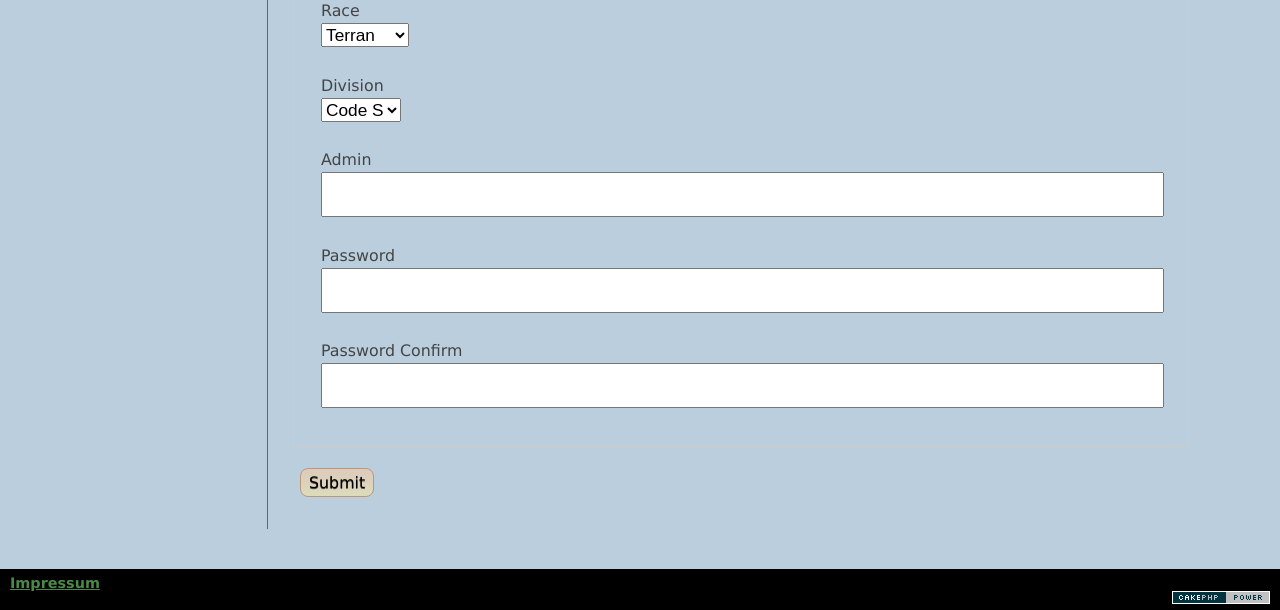
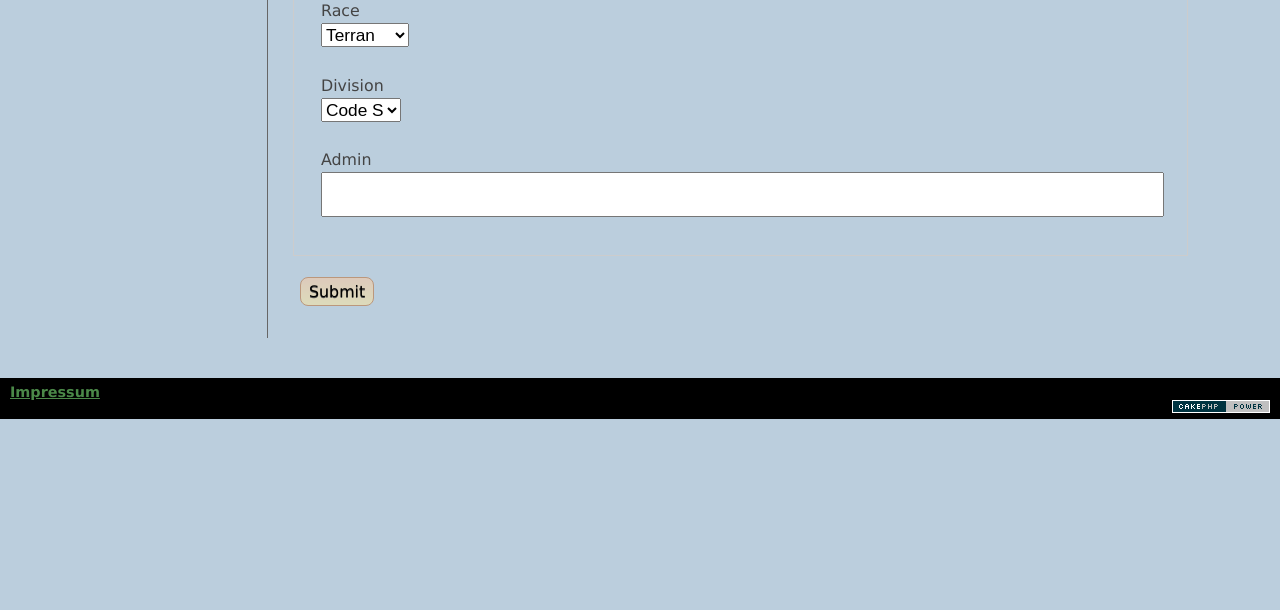
Before and after one commit to fleshgolem/caketourney, a CakePHP app: the page made by app/views/users/edit.ctp in a window 1280 px wide. Shown: the part 823-1433 px from the top of the page. After the commit the page ends 1242 px from the top, so only its background shows below. Run offline with PHP 8.4 and a stand-in for CakePHP, Linux system fonts and the light colour scheme; the template is opened without the code that fills it, so the values that code supplies are empty; form fields are guessed from the names that the template uses; some libraries are stand-ins or nearby versions.

Commit message:
removed pw changing

```diff
--- a/app/views/users/edit.ctp
+++ b/app/views/users/edit.ctp
@@ -14,8 +14,8 @@
 		echo $this->Form->input('race', array('options' => array("Terran","Protoss","Zerg","Random",), 'selected' => $this->data['User']['race']));
 		echo $this->Form->input('division', array('options' => array("Code S"=>"Code S","Code A"=>"Code A"), 'selected' => $this->data['User']['division']));
 		echo $this->Form->input('admin');
-		echo $this->Form->input('password_confirm', array('label' => 'Password', 'type' => 'password'));
-		echo $this->Form->input('password', array('label' => 'Password Confirm'));
+		//echo $this->Form->input('password_confirm', array('label' => 'Password', 'type' => 'password'));
+		//echo $this->Form->input('password', array('label' => 'Password Confirm'));
 	?>
 	</fieldset>
 <?php echo $this->Form->end(__('Submit', true));?>
```
